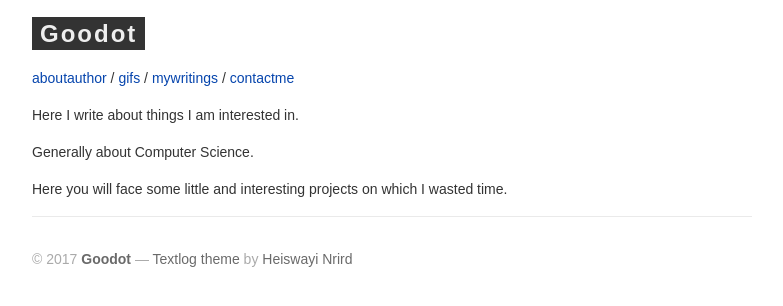
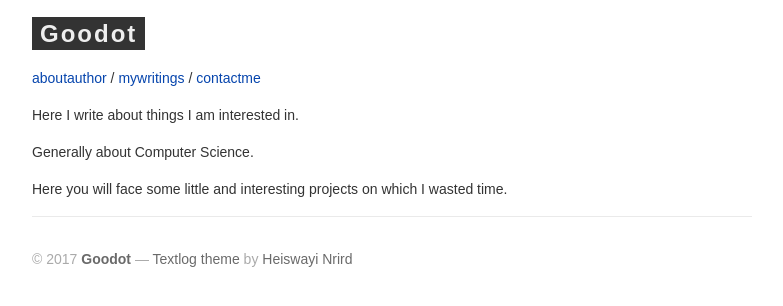
Before and after one commit to goodot/goodot.github.io, a Jekyll site: the page built from index.html, in a window 1280 px wide. Shown: the top 306 px of the page, without its empty margins (8-791 px from the left). Built offline with Jekyll 4.4.1, drawn with Linux system fonts in a browser that asks for light colours; some web fonts are replaced.

Commit message:
Updated nav.html

```diff
--- a/_includes/nav.html
+++ b/_includes/nav.html
@@ -1 +1 @@
-<p class="site-nav"><a href="{{ '/about' | prepend: site.baseurl | prepend: site.url }}">aboutauthor</a> / <a href="{{ '/gifs' | prepend: site.baseurl | prepend: site.url }}">gifs</a> / <a href="{{site.baseurl}}/my-writings.html">mywritings</a> / <a href="{{ '/contact' | prepend: site.baseurl | prepend: site.url }}">contactme</a>
+<p class="site-nav"><a href="{{ '/about' | prepend: site.baseurl | prepend: site.url }}">aboutauthor</a> / <a href="{{site.baseurl}}/my-writings.html">mywritings</a> / <a href="{{ '/contact' | prepend: site.baseurl | prepend: site.url }}">contactme</a>
```
